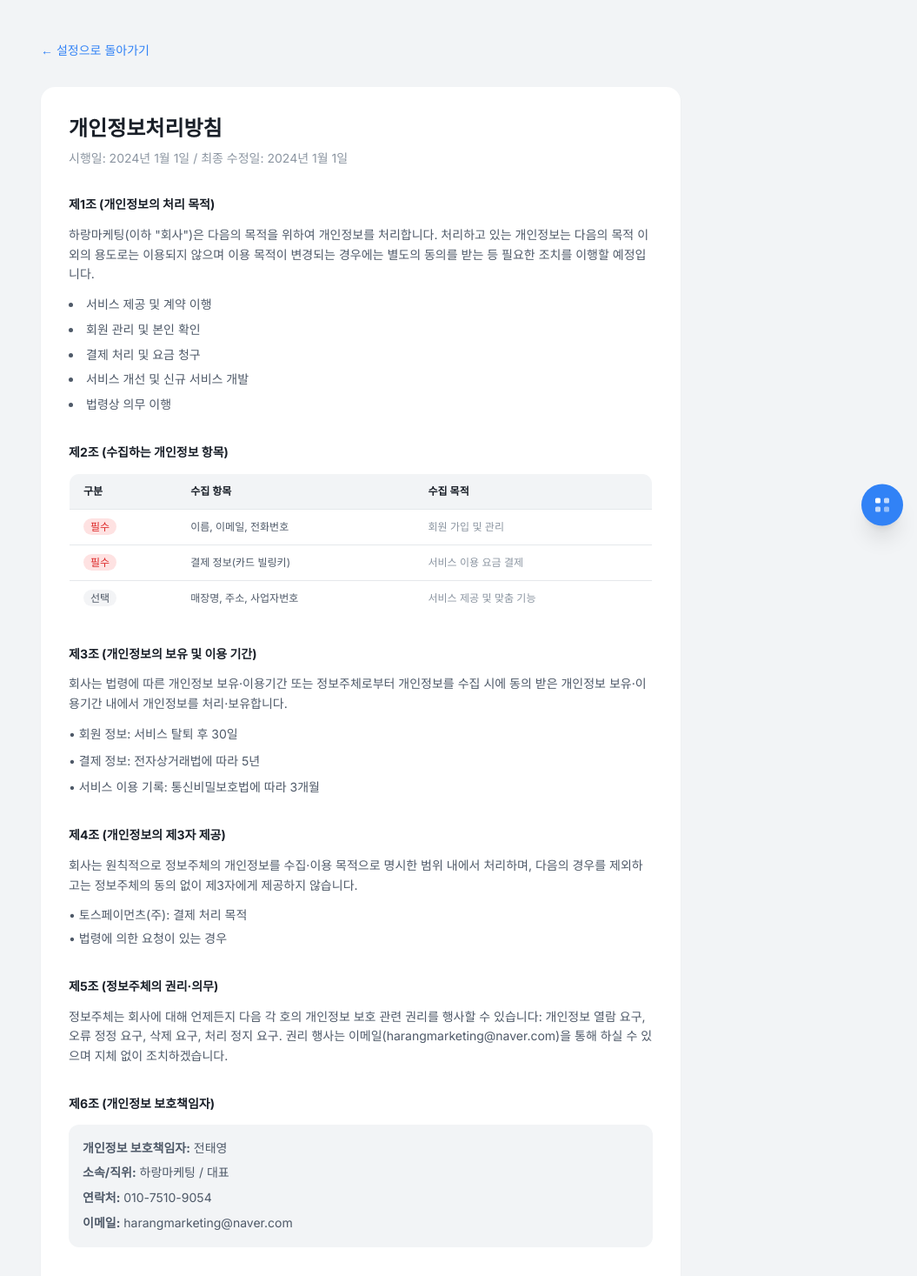
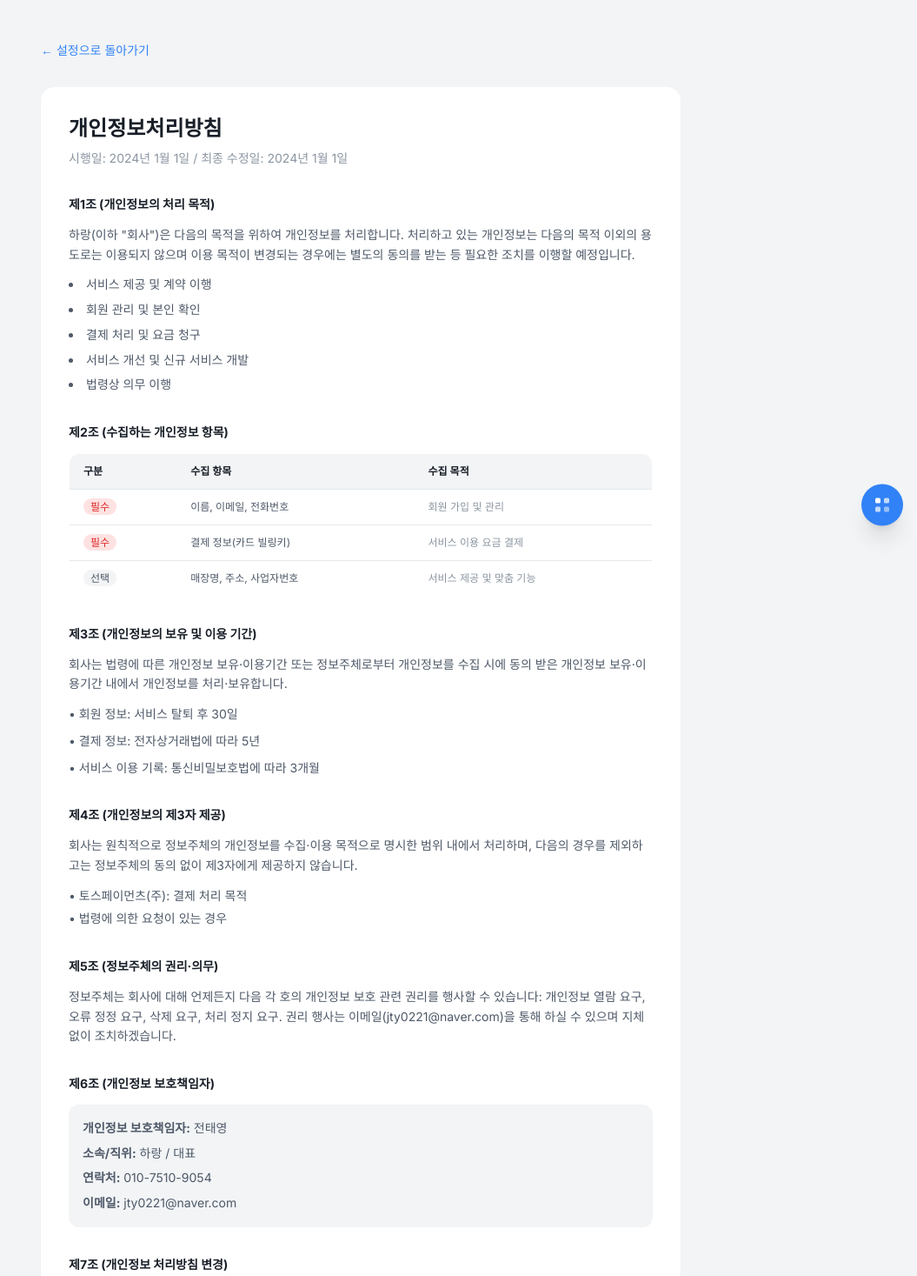
Before and after one commit to jty0221-del/localution, a Next.js app: page /privacy in a window 1280 px wide. Shown: the top 1467 px of the page at 87% size, without its empty margins (225-1280 px from the left). Built offline with nearby package versions, Linux system fonts and the light colour scheme.

Commit message:
9차 배포: privacy COMPANY 상수 적용 (이메일 → jty0221@naver.com)

```diff
--- a/app/privacy/page.tsx
+++ b/app/privacy/page.tsx
@@ -1,5 +1,6 @@
 import Link from 'next/link'
 import Footer from '../components/Footer'
+import { COMPANY } from '../lib/company'
 
 export default function Privacy() {
   return (
@@ -17,7 +18,7 @@ export default function Privacy() {
           <div className="space-y-8 text-sm text-[#4E5968] leading-relaxed">
             <div>
               <h2 className="font-bold text-[#191F28] mb-3">제1조 (개인정보의 처리 목적)</h2>
-              <p>하랑마케팅(이하 "회사")은 다음의 목적을 위하여 개인정보를 처리합니다. 처리하고 있는 개인정보는 다음의 목적 이외의 용도로는 이용되지 않으며 이용 목적이 변경되는 경우에는 별도의 동의를 받는 등 필요한 조치를 이행할 예정입니다.</p>
+              <p>{COMPANY.LEGAL_NAME}(이하 "회사")은 다음의 목적을 위하여 개인정보를 처리합니다. 처리하고 있는 개인정보는 다음의 목적 이외의 용도로는 이용되지 않으며 이용 목적이 변경되는 경우에는 별도의 동의를 받는 등 필요한 조치를 이행할 예정입니다.</p>
               <ul className="mt-3 space-y-1.5 list-disc list-inside text-[#4E5968]">
                 <li>서비스 제공 및 계약 이행</li>
                 <li>회원 관리 및 본인 확인</li>
@@ -78,16 +79,16 @@ export default function Privacy() {
 
             <div>
               <h2 className="font-bold text-[#191F28] mb-3">제5조 (정보주체의 권리·의무)</h2>
-              <p>정보주체는 회사에 대해 언제든지 다음 각 호의 개인정보 보호 관련 권리를 행사할 수 있습니다: 개인정보 열람 요구, 오류 정정 요구, 삭제 요구, 처리 정지 요구. 권리 행사는 이메일(harangmarketing@naver.com)을 통해 하실 수 있으며 지체 없이 조치하겠습니다.</p>
+              <p>정보주체는 회사에 대해 언제든지 다음 각 호의 개인정보 보호 관련 권리를 행사할 수 있습니다: 개인정보 열람 요구, 오류 정정 요구, 삭제 요구, 처리 정지 요구. 권리 행사는 이메일({COMPANY.PRIVACY_OFFICER_EMAIL})을 통해 하실 수 있으며 지체 없이 조치하겠습니다.</p>
             </div>
 
             <div>
               <h2 className="font-bold text-[#191F28] mb-3">제6조 (개인정보 보호책임자)</h2>
               <div className="bg-[#F2F4F6] rounded-xl p-4 space-y-1.5">
-                <p><strong>개인정보 보호책임자:</strong> 전태영</p>
-                <p><strong>소속/직위:</strong> 하랑마케팅 / 대표</p>
-                <p><strong>연락처:</strong> 010-7510-9054</p>
-                <p><strong>이메일:</strong> harangmarketing@naver.com</p>
+                <p><strong>개인정보 보호책임자:</strong> {COMPANY.PRIVACY_OFFICER_NAME}</p>
+                <p><strong>소속/직위:</strong> {COMPANY.LEGAL_NAME} / 대표</p>
+                <p><strong>연락처:</strong> {COMPANY.PHONE}</p>
+                <p><strong>이메일:</strong> {COMPANY.PRIVACY_OFFICER_EMAIL}</p>
               </div>
             </div>
 
```
